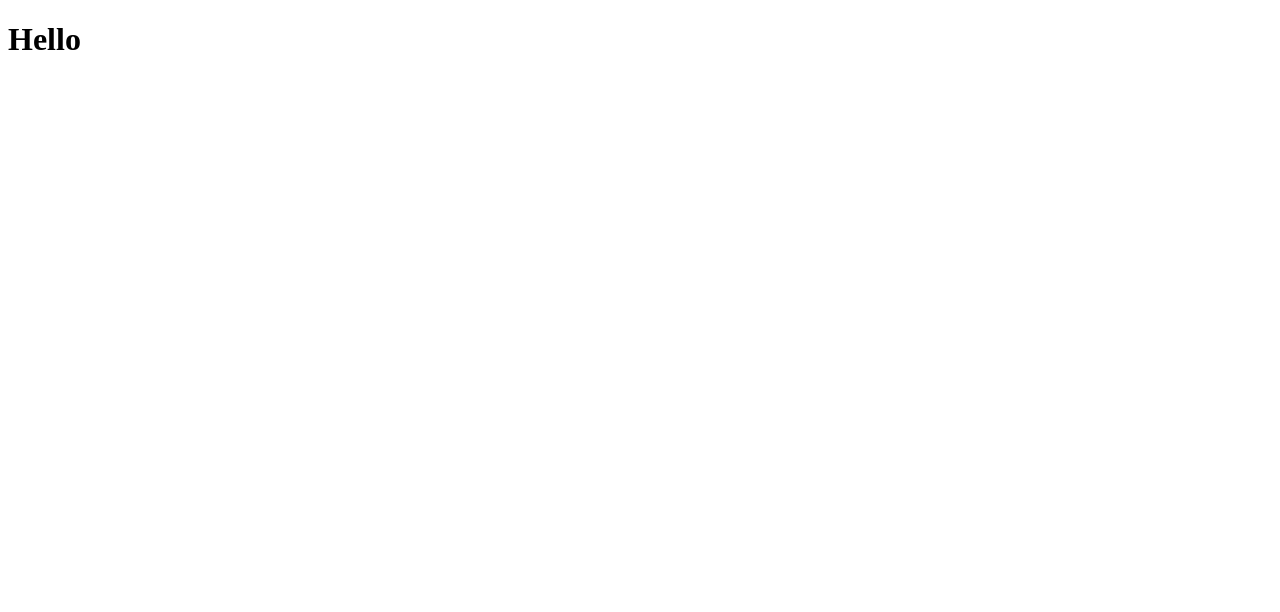
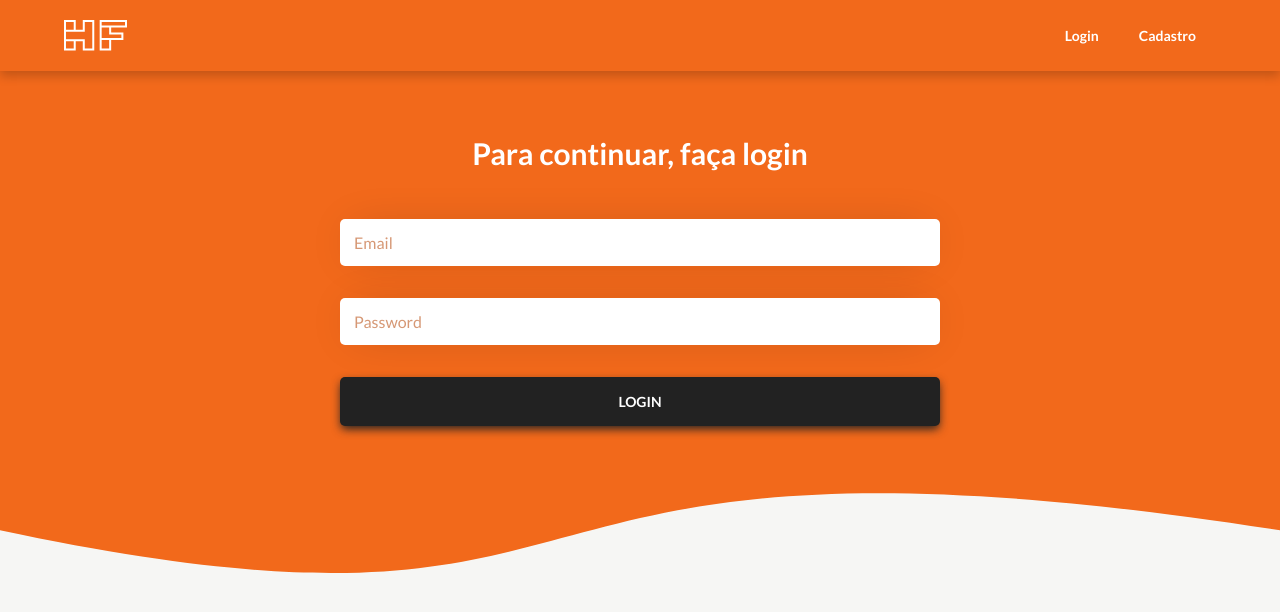
Before and after one commit to jardelgoncalves-dev/hub-finance, a React (Create React App) app in the folder frontend/: page / in a window 1280 px wide. Shown: the top 612 px of the page. Built offline with nearby package versions, Linux system fonts and the light colour scheme; the HTML template or start-up script is replaced by a standard one.

Commit message:
adicionando rotas

```diff
--- a/frontend/src/App.js
+++ b/frontend/src/App.js
@@ -1,13 +1,15 @@
-import React, { Component } from 'react';
+import React from 'react';
+import { Provider } from 'react-redux';
+import Routes from './routes'
+import store from './store'
 
-class App extends Component {
-  render () {
-    return (
-      <div className="App">
-        <h1>Hello</h1>
-      </div>
-    )
-  }
-}
+import { GlobalStyle } from './components/GlobalStyle'
+
+const App = () => (
+  <Provider store={store}>
+    <Routes />
+    <GlobalStyle />
+  </Provider>
+)
 
 export default App;
```
